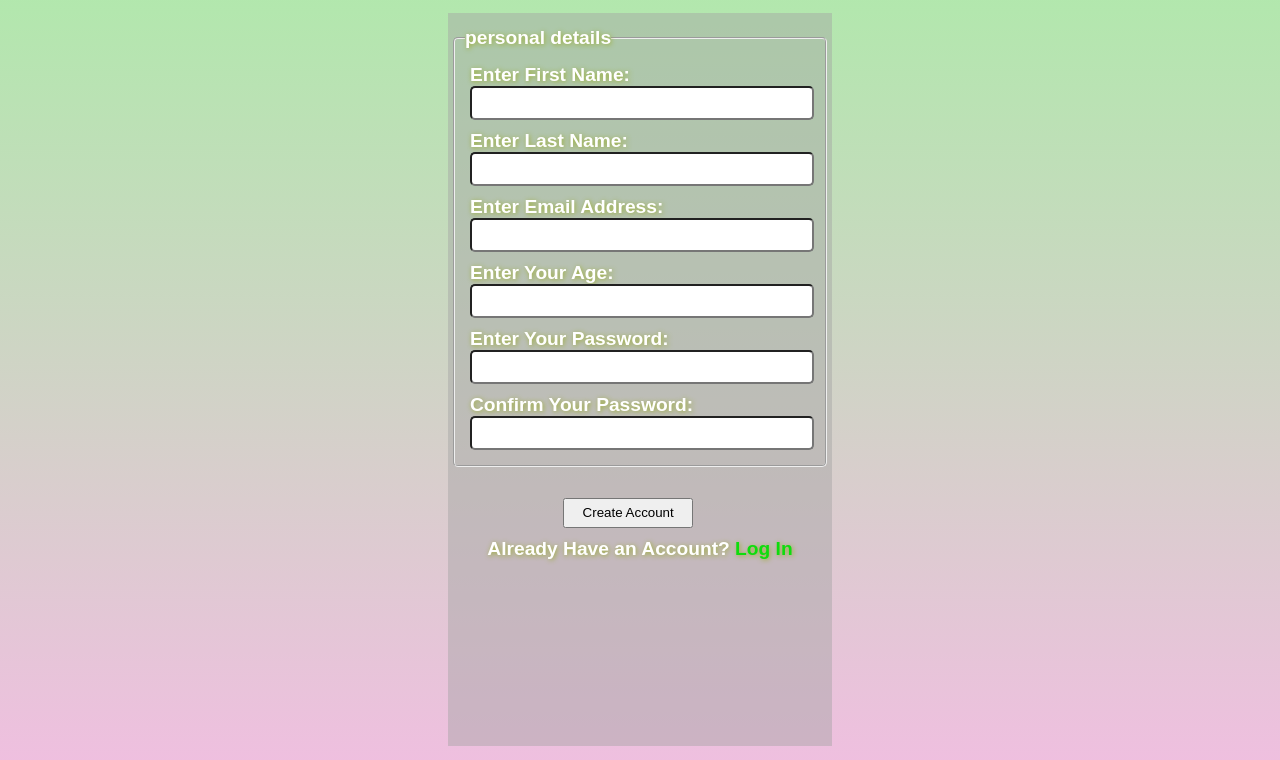
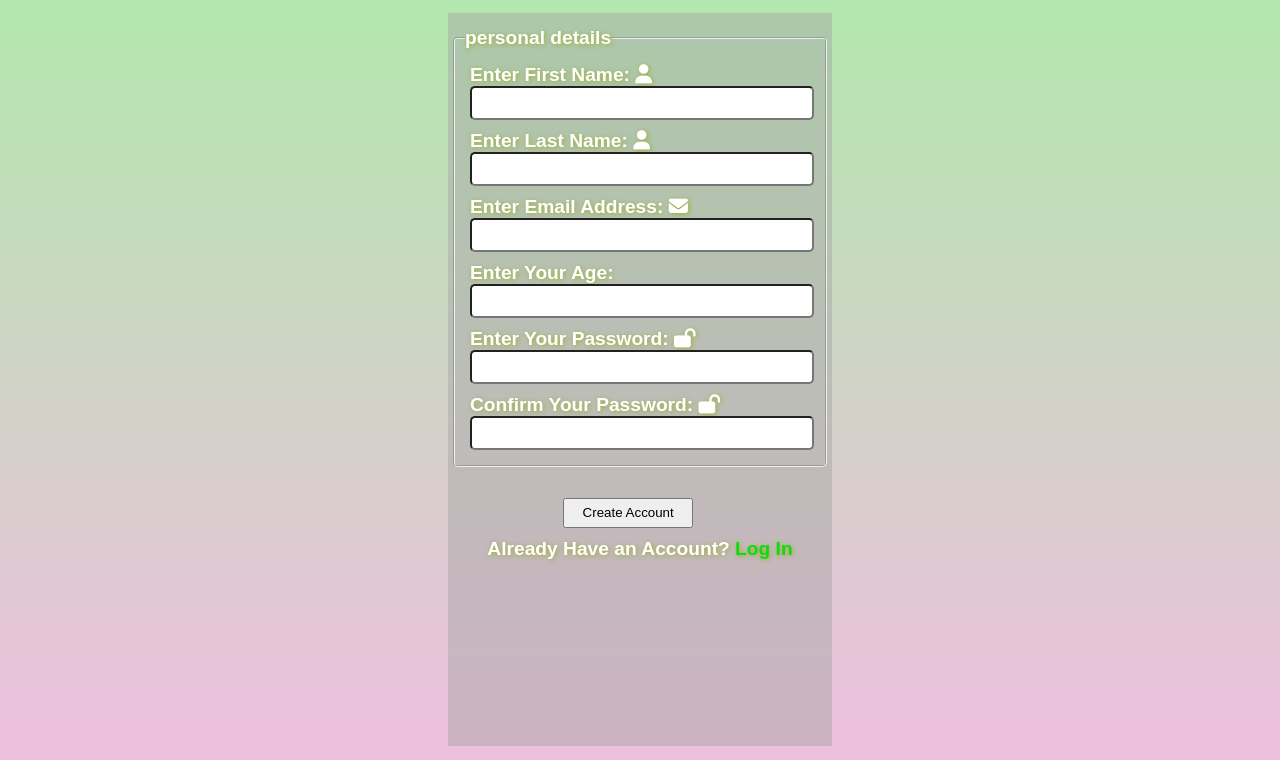
Before and after one commit to Mutisostud02/sign-form, a plain HTML site: page index.html in a window 1280 px wide. Shown: the part 40-800 px from the top of the page. Drawn offline with Linux system fonts and the light colour scheme.

Commit message:
Added some icons

```diff
--- a/index.html
+++ b/index.html
@@ -14,12 +14,12 @@
         <form action="-blank" method="post">
             <fieldset>
                 <legend>personal details</legend>
-                <label for="first_name">Enter First Name: <input id="first_name" type="text" name="firstName" required minlength="3"></label>
-                <label for="last_name">Enter Last Name: <input id="last_name" type="text" name="lastName" required minlength="3"></label>
-                <label for="email">Enter Email Address: <input type="email" id="email" name="email" pattern="[^@\s]+@[^@\s]+" required></label>
+                <label for="first_name">Enter First Name: <i class="fa-solid fa-user"></i><input id="first_name" type="text" name="firstName" required minlength="3"></label>
+                <label for="last_name">Enter Last Name: <i class="fa-solid fa-user"></i><input id="last_name" type="text" name="lastName" required minlength="3"></label>
+                <label for="email">Enter Email Address: <i class="fa-solid fa-envelope"></i><input type="email" id="email" name="email" pattern="[^@\s]+@[^@\s]+" required></label>
                 <label for="age">Enter Your Age: <input id="age" type="number" name="age" optional></label>
-                <label for="password">Enter Your Password: <input type="password" id="email" name="email" required></label>
-                <label>Confirm Your Password: <input type="password" name="password-conf" required></label>
+                <label for="password">Enter Your Password: <i class="fa-solid fa-lock-open"></i><input type="password" id="email" name="email" required></label>
+                <label>Confirm Your Password: <i class="fa-solid fa-lock-open"></i><input type="password" name="password-conf" required></label>
             </fieldset>
             <button type="submit" name="submit">Create Account</button>
             <p>Already Have an Account?<a href="./login.html"> Log In</a></p>
```
